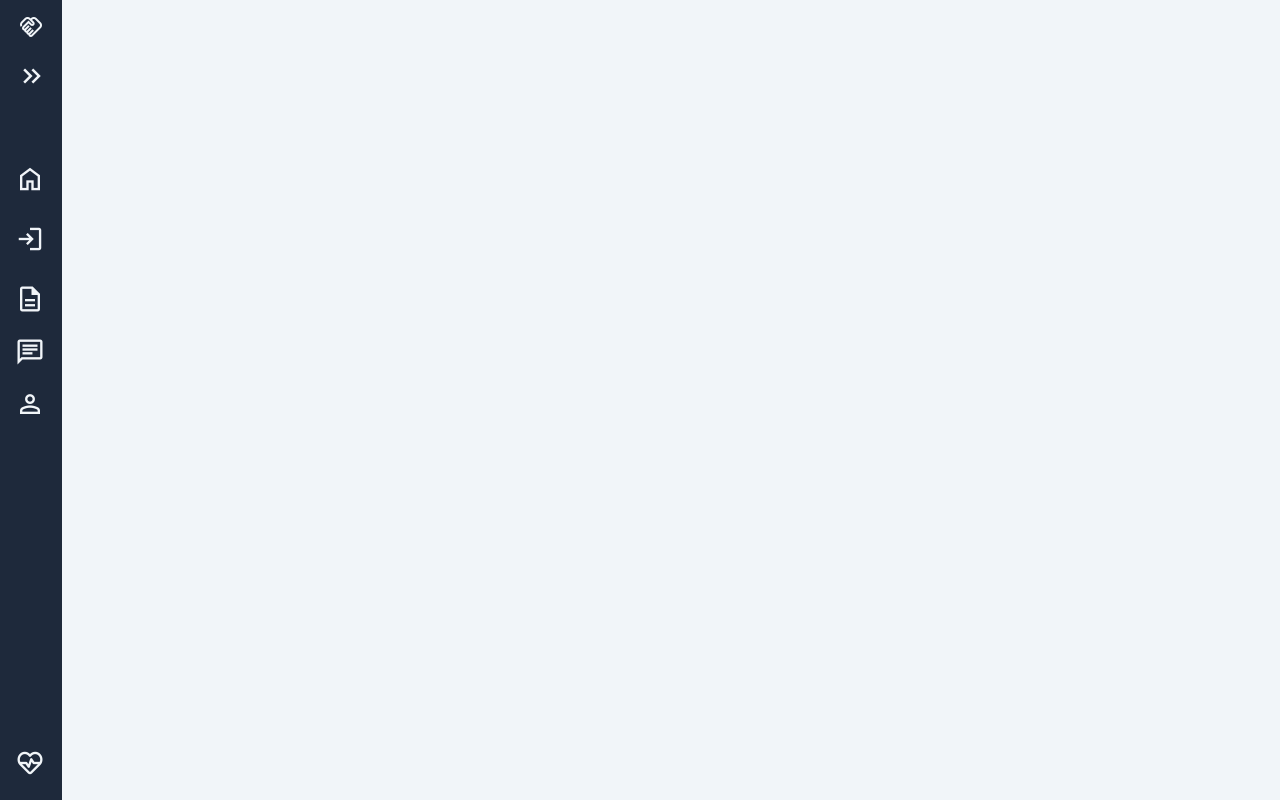
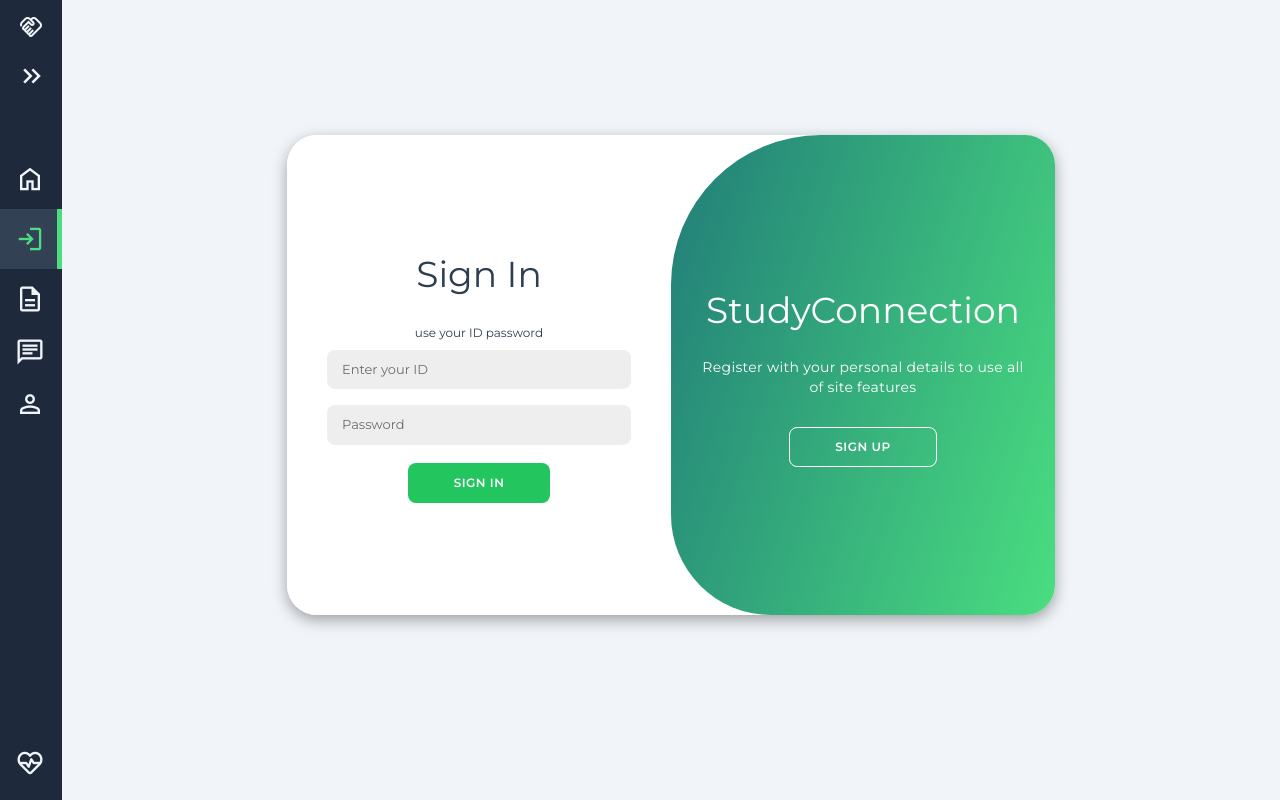
Before and after one commit to kim-hani/StudyConnection, a Vue app in the folder FrontEnd/: page /login in a window 1280 px wide. Built offline with nearby package versions, Linux system fonts and the light colour scheme; what vue-sidebar-menu would draw is missing.

Commit message:
Feat: 로그인 회원가입 UI
로그인 회원가입 UI
기능 미완

```diff
--- a/FrontEnd/src/App.vue
+++ b/FrontEnd/src/App.vue
@@ -4,7 +4,9 @@
       <Sidebar/><!--Sidebar-->
     </div>
     <div class="main-view-wrapper">
+      <div class="main-view-header">
         <router-view/>  <!-- 페이지 이동이 표시될 곳 -->
+      </div>
     </div>
   </div>
 </template>
@@ -83,6 +85,10 @@ button {
     width: 100%;
   }
 
+  .main-view-header{
+    padding: 5rem;
+  }
+
   main {
     flex: 1 1 0;
     padding: 2rem;
--- a/FrontEnd/src/router/index.js
+++ b/FrontEnd/src/router/index.js
@@ -3,11 +3,17 @@ import PageHome from '@/views/PageHome.vue'
 import BoardList from '@/views/board/BoardList.vue'
 import BoardDetail from '@/views/board/BoardDetail.vue'
 import BoardWrite from '@/views/board/BoardWrite.vue'
+import Login from '@/views/Login.vue'
 const routes = [
   {
     path: '/',
     name: 'PageHome',
     component: PageHome
+  },
+  {
+    path: '/login',
+    name: 'Login',
+    component: Login
   },
   {
     path: '/about',
--- /dev/null
+++ b/FrontEnd/src/views/Login.vue
@@ -0,0 +1,315 @@
+<template>
+  <body>
+    <div class="container" :class="{ active: isActive }">
+      <div class="form-container sign-up">
+        <form>
+          <h1>Create Account</h1><br>
+          <span>use your ID for registeration</span>
+          <input type="text" placeholder="Name">
+          <input placeholder="Email">
+          <input type="password" placeholder="Password">
+          <button @click="activateContainer">Sign Up</button>
+        </form>
+      </div>
+      <div class="form-container sign-in">
+        <form @submit.prevent="fnLogin">
+          <h1>Sign In</h1><br>
+          <span>use your ID password</span>
+          <input name="vid" placeholder="Enter your ID" v-model="user_id">
+          <input name="password" placeholder="Password" v-model="user_pw" type="password">
+<!--          <a href="#">Forget Your Password?</a>-->
+          <button type="submit" @click="deactivateContainer">Sign In</button>
+        </form>
+      </div>
+      <div class="toggle-container">
+        <div class="toggle">
+          <div class="toggle-panel toggle-left">
+            <h1>Welcome!</h1>
+            <p>Enter your personal details to use all of site features</p>
+            <button class="hidden" id="login" @click="deactivateContainer">Sign In</button>
+          </div>
+          <div class="toggle-panel toggle-right">
+            <h1>StudyConnection</h1>
+            <p>Register with your personal details to use all of site features</p>
+            <button class="hidden" id="register" @click="activateContainer">Sign Up</button>
+          </div>
+        </div>
+      </div>
+    </div>
+  </body>
+</template>
+
+<script>
+import {mapActions, mapGetters} from 'vuex'   //vuex 추가
+
+export default {
+  data() {
+    return {
+      user_id: '',
+      user_pw: ''
+    }
+  },
+  methods: {
+    ...mapActions(['login']),     //vuex/actions에 있는 login 함수
+
+    async fnLogin() {       //async 함수로 변경
+      if (this.user_id === '') {
+        alert('ID를 입력하세요.')
+        return
+      }
+
+      if (this.user_pw === '') {
+        alert('비밀번호를 입력하세요.')
+        return
+      }
+
+      //로그인 API 호출
+      try {
+        let loginResult = await this.login({user_id: this.user_id, user_pw: this.user_pw})
+        if (loginResult) alert('로그인 결과 : ' + loginResult)
+      } catch (err) {
+        if (err.message.indexOf('Network Error') > -1) {
+          alert('서버에 접속할 수 없습니다. 상태를 확인해주세요.')
+        } else {
+          alert('로그인 정보를 확인할 수 없습니다.')
+          window.location.reload();
+        }
+      }
+    }
+  },
+  computed: {
+    ...mapGetters({
+      errorState: 'getErrorState'
+    })
+  }
+}
+</script>
+
+<script setup>
+import { ref } from 'vue';
+
+const isActive = ref(false);
+
+const activateContainer = () => {
+  isActive.value = true;
+};
+
+const deactivateContainer = () => {
+  isActive.value = false;
+};
+
+
+</script>
+
+<style lang ="scss" scoped>
+@import url('https://fonts.googleapis.com/css2?family=Montserrat:wght@300;400;500;600;700&display=swap');
+
+*{
+  margin: 0;
+  padding: 0;
+  box-sizing: border-box;
+  font-family: 'Montserrat', sans-serif;
+  z-index: 1;
+  overflow: hidden;
+}
+
+body{
+  display: flex;
+  align-items: center;
+  justify-content: center;
+  flex-direction: column;
+  height: 75vh;
+}
+
+.container{
+  background-color: #fff;
+  border-radius: 30px;
+  box-shadow: 0 5px 15px rgba(0, 0, 0, 0.35);
+  position: relative;
+  overflow: hidden;
+  width: 768px;
+  max-width: 100%;
+  min-height: 480px;
+}
+
+.container p{
+  font-size: 14px;
+  line-height: 20px;
+  letter-spacing: 0.3px;
+  margin: 20px 0;
+}
+
+.container span{
+  font-size: 12px;
+}
+
+.container a{
+  color: #333;
+  font-size: 13px;
+  text-decoration: none;
+  margin: 15px 0 10px;
+}
+
+.container button{
+  background-color: var(--primary-alt);
+  color: #fff;
+  font-size: 12px;
+  padding: 10px 45px;
+  border: 1px solid transparent;
+  border-radius: 8px;
+  font-weight: 600;
+  letter-spacing: 0.5px;
+  text-transform: uppercase;
+  margin-top: 10px;
+  cursor: pointer;
+}
+
+.container button.hidden{
+  background-color: transparent;
+  border-color: #fff;
+}
+
+.container form{
+  background-color: #fff;
+  display: flex;
+  align-items: center;
+  justify-content: center;
+  flex-direction: column;
+  padding: 0 40px;
+  height: 100%;
+}
+
+.container input{
+  background-color: #eee;
+  border: none;
+  margin: 8px 0;
+  padding: 10px 15px;
+  font-size: 13px;
+  border-radius: 8px;
+  width: 100%;
+  outline: none;
+}
+
+.form-container{
+  position: absolute;
+  top: 0;
+  height: 100%;
+  transition: all 0.6s ease-in-out;
+}
+
+.sign-in{
+  left: 0;
+  width: 50%;
+  z-index: 2;
+}
+
+.container.active .sign-in{
+  transform: translateX(100%);
+}
+
+.sign-up{
+  left: 0;
+  width: 50%;
+  opacity: 0;
+  z-index: 1;
+}
+
+.container.active .sign-up{
+  transform: translateX(100%);
+  opacity: 1;
+  z-index: 5;
+  animation: move 0.6s;
+}
+
+@keyframes move{
+  0%, 49.99%{
+    opacity: 0;
+    z-index: 1;
+  }
+  50%, 100%{
+    opacity: 1;
+    z-index: 5;
+  }
+}
+
+.social-icons{
+  margin: 20px 0;
+}
+
+.social-icons a{
+  border: 1px solid #ccc;
+  border-radius: 20%;
+  display: inline-flex;
+  justify-content: center;
+  align-items: center;
+  margin: 0 3px;
+  width: 40px;
+  height: 40px;
+}
+
+.toggle-container{
+  position: absolute;
+  top: 0;
+  left: 50%;
+  width: 50%;
+  height: 100%;
+  overflow: hidden;
+  transition: all 0.6s ease-in-out;
+  border-radius: 150px 0 0 100px;
+  z-index: 1000;
+}
+
+.container.active .toggle-container{
+  transform: translateX(-100%);
+  border-radius: 0 150px 100px 0;
+}
+
+.toggle{
+  background-color: var(--primary-alt);
+  height: 100%;
+  background: linear-gradient(288deg, var(--primary), #043873);
+  color: #fff;
+  position: relative;
+  left: -100%;
+  height: 100%;
+  width: 200%;
+  transform: translateX(0);
+  transition: all 0.6s ease-in-out;
+}
+
+.container.active .toggle{
+  transform: translateX(50%);
+}
+
+.toggle-panel{
+  position: absolute;
+  width: 50%;
+  height: 100%;
+  display: flex;
+  align-items: center;
+  justify-content: center;
+  flex-direction: column;
+  padding: 0 30px;
+  text-align: center;
+  top: 0;
+  transform: translateX(0);
+  transition: all 0.6s ease-in-out;
+}
+
+.toggle-left{
+  transform: translateX(-200%);
+}
+
+.container.active .toggle-left{
+  transform: translateX(0);
+}
+
+.toggle-right{
+  right: 0;
+  transform: translateX(0);
+}
+
+.container.active .toggle-right{
+  transform: translateX(200%);
+}
+</style>
```
Also changed, not shown: 1 other file (tests, documents, lock files or other folders).
